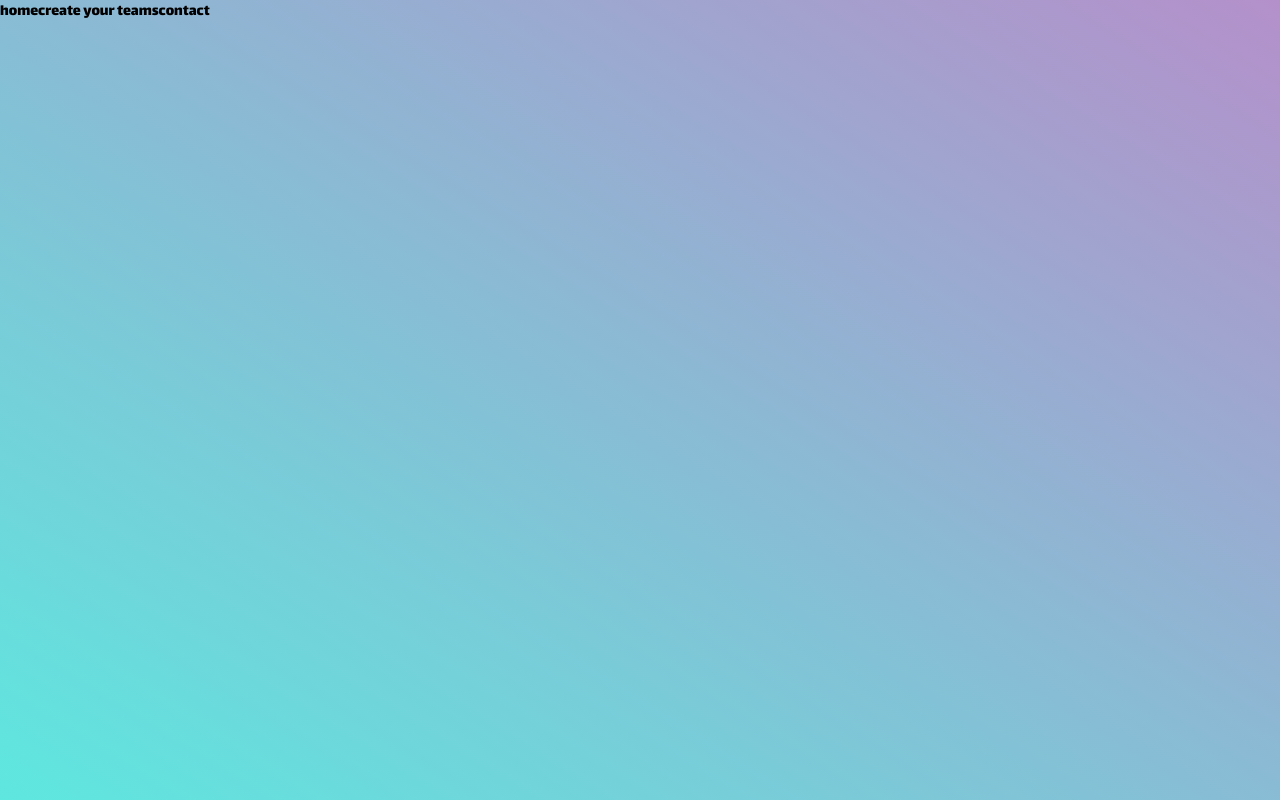
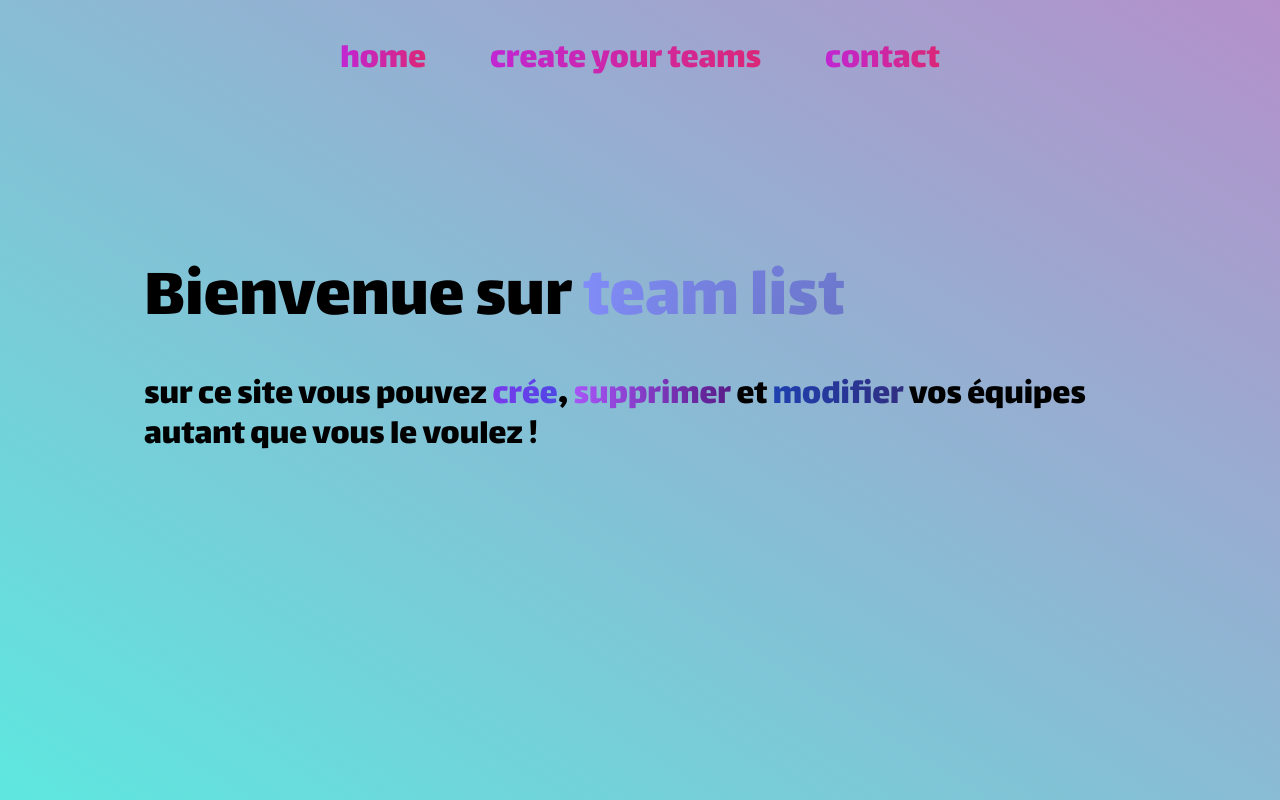
Before and after one commit to IK62/team-list, a React (Vite) app: page / in a window 1280 px wide. Built offline with nearby package versions, Linux system fonts and the light colour scheme.

Commit message:
change homepage

```diff
--- a/index.html
+++ b/index.html
@@ -1,5 +1,5 @@
 <!DOCTYPE html>
-<html lang="en" class="h-full font-['Lalezar']">
+<html lang="en" class="h-full font-['Lalezar'] select-none">
   <head>
     <meta charset="UTF-8" />
     <link rel="icon" type="image/svg+xml" href="/vite.svg" />
--- a/src/components/homePage.jsx
+++ b/src/components/homePage.jsx
@@ -1,7 +1,29 @@
 function home() {
-    return (
-        <h1>homepage</h1>
-     )
+  return (
+    <div className="flex flex-col p-36 gap-y-10">
+      <p className="text-7xl">
+        Bienvenue sur{' '}
+        <a className="text-transparent bg-clip-text bg-[conic-gradient(at_left,_var(--tw-gradient-stops))] from-indigo-400 via-slate-700 to-zinc-800 bg-[length:500%_500%]">
+          team list
+        </a>
+      </p>
+      <p className="text-4xl">
+        sur ce site vous pouvez{' '}
+        <a className="text-transparent bg-clip-text bg-gradient-to-r from-violet-600 to-indigo-600">
+          crée
+        </a>
+        ,{' '}
+        <a className="text-transparent bg-clip-text bg-gradient-to-r from-purple-500 to-purple-900">
+          supprimer
+        </a>{' '}
+        et{' '}
+        <a className="text-transparent bg-clip-text bg-gradient-to-r from-blue-800 to-indigo-900">
+          modifier
+        </a>{' '}
+        vos équipes autant que vous le voulez !
+      </p>
+    </div>
+  )
 }
 
-export default home;
+export default home
--- a/src/components/root.jsx
+++ b/src/components/root.jsx
@@ -3,14 +3,14 @@ import { Link, Outlet } from "react-router-dom";
 export default function Root() {
     return (
         <>
-            <nav>
-                <Link to={"home"}>
+            <nav className="flex justify-center py-10 gap-x-16">
+                <Link to={"/"} className="nav-text">
                     home
                 </Link>
-                <Link to={"list"}>
+                <Link to={"list"} className="nav-text">
                     create your teams
                 </Link>
-                <Link to={"contact"}>
+                <Link to={"contact"} className="nav-text">
                     contact
                 </Link>
             </nav>
--- a/src/main.css
+++ b/src/main.css
@@ -6,4 +6,7 @@
     .text-input {
         @apply text-center outline-none relative rounded-[7px] h-8 bg-gradient-to-t from-[#cfd9df] to-[#e2ebf0] transition-all ease-out duration-1000 focus:bg-gradient-to-t focus:from-[#d5d4d0] focus:via-[#eeeeec] focus:via-[31%] focus:to-[#e9e9e7];
     }
+    .nav-text {
+        @apply text-4xl text-transparent bg-gradient-to-r from-fuchsia-600 via-pink-600 to-fuchsia-600 bg-clip-text bg-[length:200%_200px] hover:bg-right transition-all duration-300 ease-in-out;
+    }
 }
--- a/src/main.jsx
+++ b/src/main.jsx
@@ -12,7 +12,7 @@ const router = createBrowserRouter([
         element: <Root />,
         children: [
             {
-              path: "home",
+              path: "",
               element: <Home />
             },
             {
```
